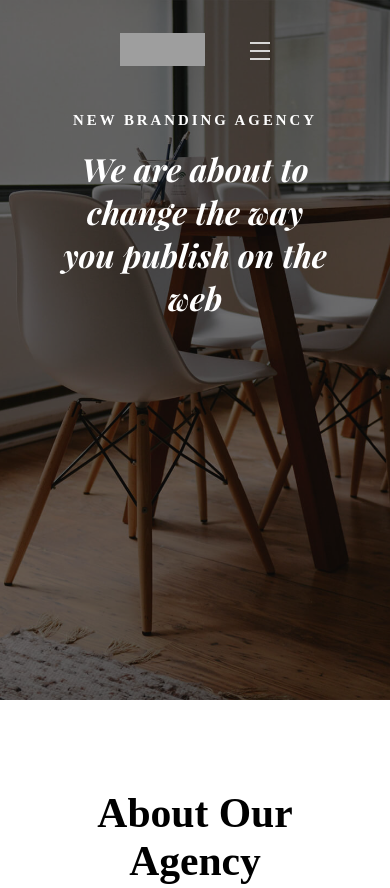
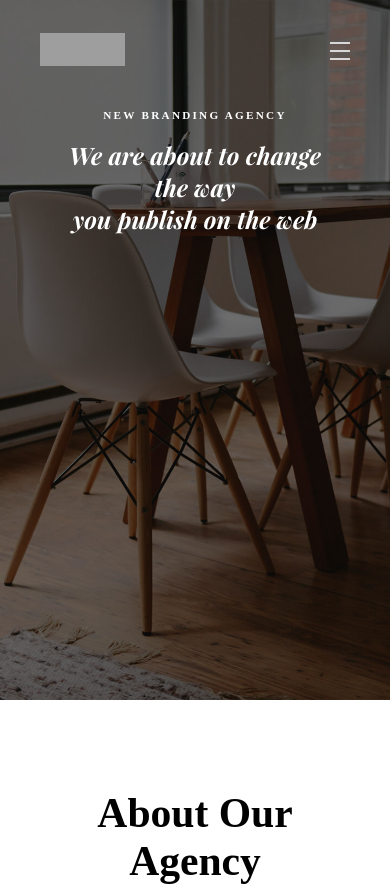
Before and after one commit to CleanBread/SnowSite, a website: page html/home.html in a window 390 px wide. Shown: the top 888 px of the page. Drawn offline with Linux system fonts and the light colour scheme; grey boxes are pictures that could not be loaded.

Commit message:
поправлены стили для мобильных экранов

```diff
--- a/cssAndSass/home.sass
+++ b/cssAndSass/home.sass
@@ -87,7 +87,7 @@ body
             border-bottom-color: black !important
     .conteiner
         padding: 33px 0
-        margin: 0 120px
+        margin: 0 60px
         &__nav
             font-family: Arial
             .logo
@@ -495,6 +495,7 @@ a
                 .quote
                     font-size: 1.2rem
 
+
 @media (max-width: 817px)
     .statistics
         &__container
@@ -514,6 +515,18 @@ a
     .portfolio
         .projects
             height: 2650px
+
+@media (max-width: 450px)
+    .header
+        .conteiner
+            margin: 0 40px
+
+    .information
+        .sentences
+            &__topline
+                font-size: 0.7rem
+            &__headline
+                font-size: 1.5rem
 
 .navigation
     opacity: 0
```
Also changed, not shown: cssAndSass/home.css.
